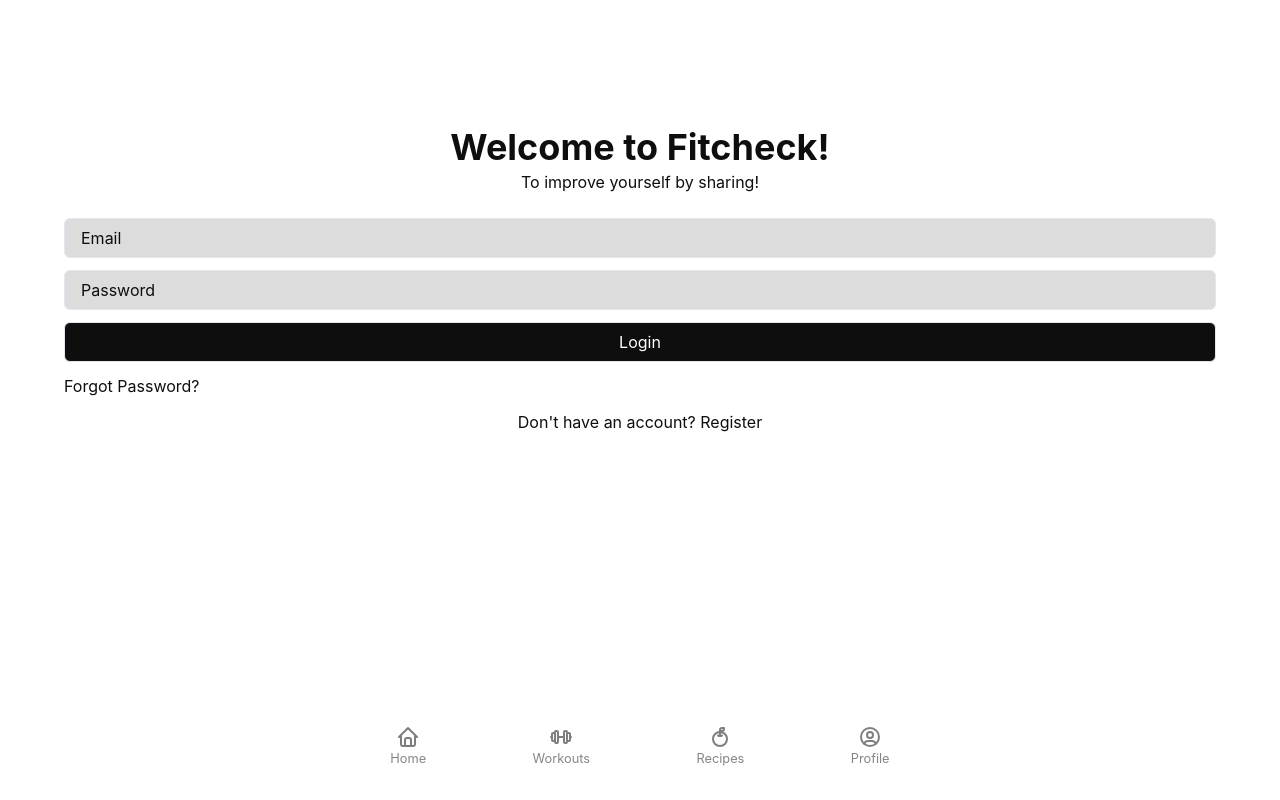
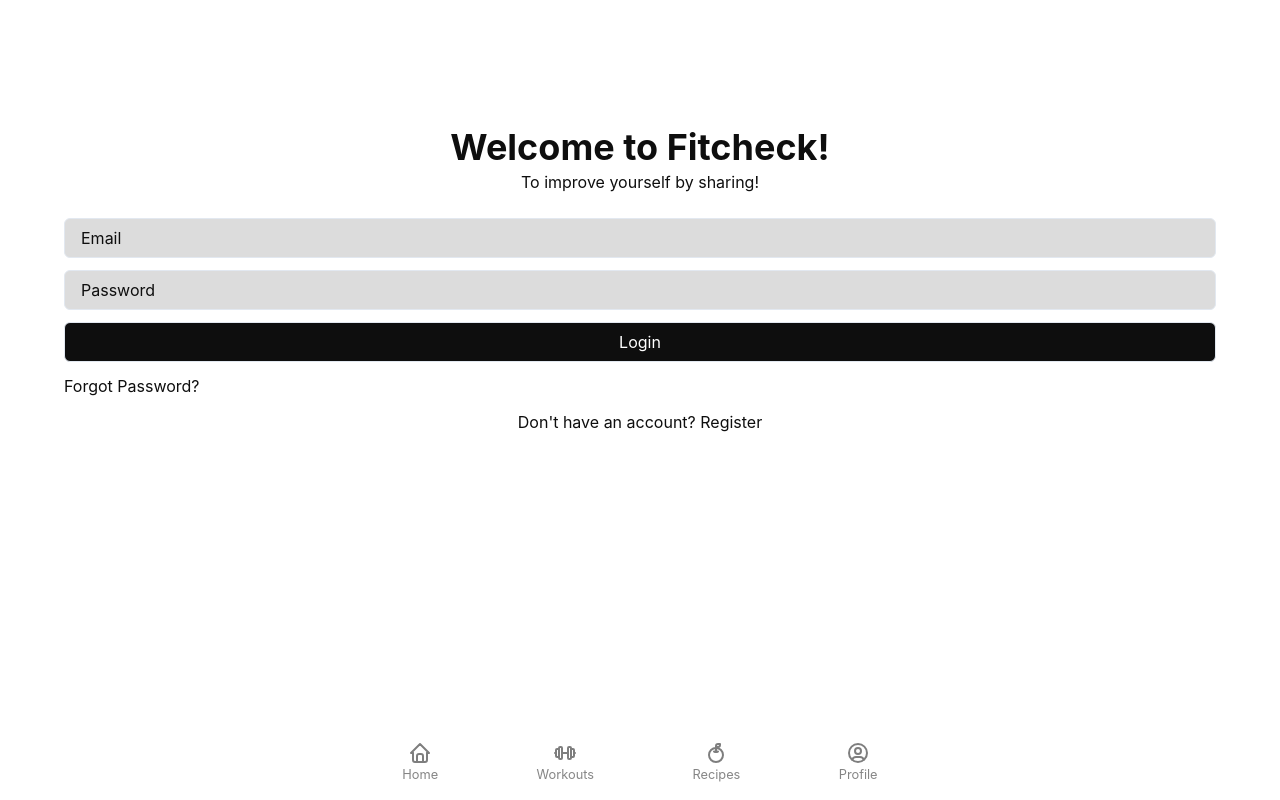
Before and after one commit to JustinLung/fitness-app, a Next.js app: page /login in a window 1280 px wide. Built offline with nearby package versions, Linux system fonts and the light colour scheme.

Commit message:
added safe-area-inset-bottom on nav

```diff
--- a/src/components/Navigation.tsx
+++ b/src/components/Navigation.tsx
@@ -12,8 +12,8 @@ export default function Navigation() {
       bottom={0}
       left={0}
       right={0}
-      p="0.7em 0"
-      pb="2em"
+      py={3}
+      pb="calc(1em + env(safe-area-inset-bottom))"
       bg={theme.colors.white}
       w="100%"
     >
```
Also changed, not shown: 1 other file (tests, documents, lock files or other folders).
